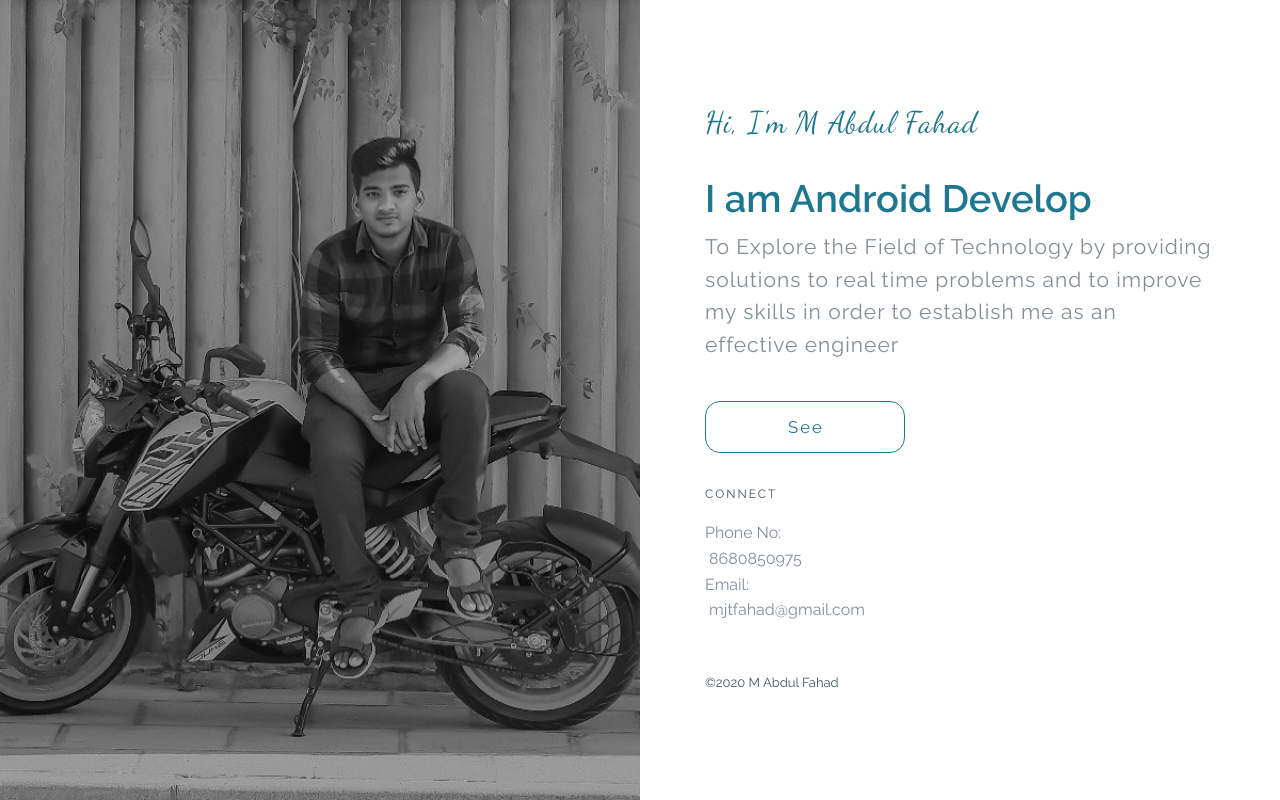
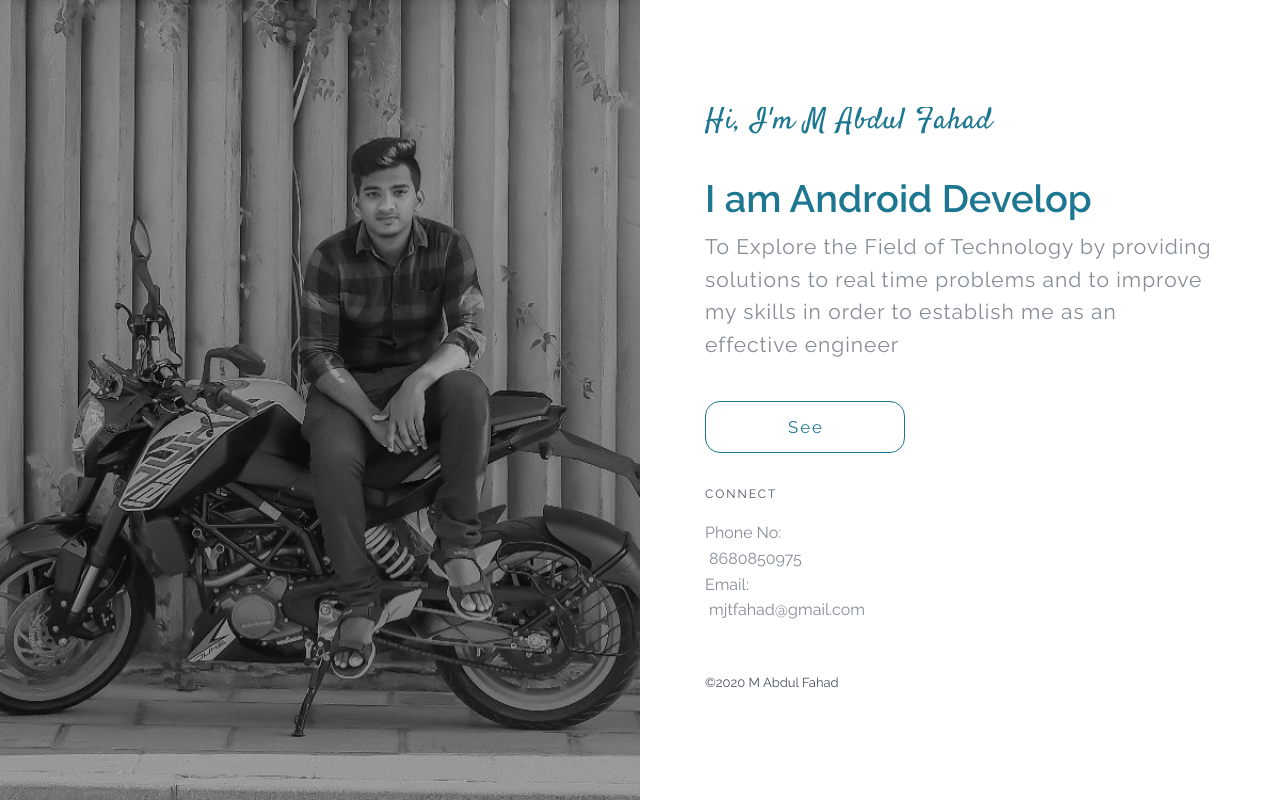
Before and after one commit to Abdulfahadmj/My-portfolio, a plain HTML site: page index.html in a window 1280 px wide. Drawn offline with nearby package versions, Linux system fonts and the light colour scheme; a script that the page names is missing.

Commit message:
Update split-opl.webflow.css

```diff
--- a/css/split-opl.webflow.css
+++ b/css/split-opl.webflow.css
@@ -1,4 +1,4 @@
-@import url('https://fonts.googleapis.com/css2?family=Dancing+Script:wght@400;500;600;700&display=swap');
+@import url('https://fonts.googleapis.com/css2?family=Satisfy&display=swap');
 @import url('https://fonts.googleapis.com/css2?family=Raleway:ital,wght@0,100;0,200;0,300;0,400;0,500;0,531;0,600;0,700;0,800;0,900;1,100;1,200;1,300;1,400;1,500;1,531;1,600;1,700;1,800;1,900&display=swap');
 a {
   color: #848d96;
@@ -39,7 +39,7 @@ a {
 
 .name {
   margin-bottom: 40px;
-  font-family: 'Dancing Script', cursive;
+  font-family: 'Satisfy', cursive;
   color: #1d7791;
   font-size: 30px;
   line-height: 100%;
```
